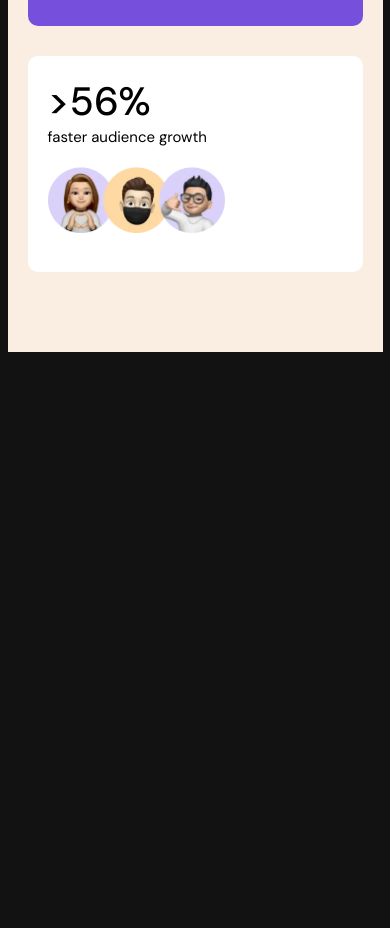
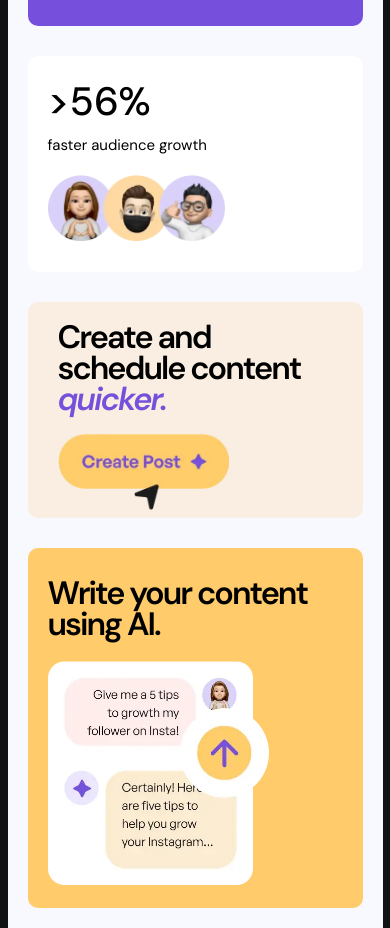
Before and after one commit to Johng117/bento-grid, a plain HTML site: page index.html in a window 390 px wide. Shown: the part 1590-2518 px from the top of the page. Before the commit the page ends 1942 px from the top, so only its background shows below. Drawn offline with Linux system fonts and the light colour scheme.

Commit message:
completion of mobile view

```diff
--- a/index.html
+++ b/index.html
@@ -55,8 +55,14 @@
         <h5 class="item-6-subtext">faster audience growth</h5>
         <img class="item-6-image" src="./assets/images/illustration-audience-growth.webp" alt="pictures of avatars"/>
       </article>
-      <article class="item-7"></article>
-      <article class="item-8"></article>
+      <article class="item-7">
+        <h1 class="item-7-text">Create and schedule content <i class="item-7-text-italic">quicker.</i></h1>
+        <img class="item-7-image" src="./assets/images/illustration-create-post.webp" alt="create post button with hovering cursor"/>
+      </article>
+      <article class="item-8">
+        <h1 class="item-8-text">Write your content using AI.</h1>
+        <img class="item-8-image" src="./assets/images/illustration-ai-content.webp" alt="chatbot conversation bubbles"/>
+      </article>
     </section>
   </body>
 </html>
--- a/styles.css
+++ b/styles.css
@@ -28,10 +28,10 @@ body {
 
 .main-container {
   max-width: 375px;
-  background-color: var(--yellow-100);
+  background-color: #f8f8ff;
   margin: 0 auto;
   display: grid;
-  grid-template-rows: 15rem 9rem 12rem 25rem 21rem 12rem 1fr 1fr;
+  grid-template-rows: 15rem 9rem 12rem 25rem 21rem 12rem 12rem 20rem;
   gap: 30px;
   padding: 20px;
 }
@@ -166,7 +166,7 @@ body {
   }
 
   & .item-6-subtext {
-    margin: 0 0 20px 0;
+    margin: 8px 0 20px 0;
     font-weight: 400;
   }
 
@@ -174,3 +174,45 @@ body {
     width: 60%;
   }
 }
+
+.item-7 {
+  width: 100%;
+  background-color: var(--yellow-100);
+  border-radius: var(--border-radius);
+  padding: 20px 20px 0 30px;
+
+  & .item-7-text {
+    margin: 0 0 20px 0;
+    font-size: 1.8rem;
+    letter-spacing: -2px;
+    font-weight: 600;
+    line-height: 95%;
+  }
+
+  & .item-7-text-italic {
+    color: var(--purple-500)
+  }
+
+  & .item-7-image {
+    width: 60%;
+  }
+}
+
+.item-8 {
+  width: 100%;
+  background-color: var(--yellow-500);
+  border-radius: var(--border-radius);
+  padding: 20px 20px 0 20px;
+
+  & .item-8-text {
+    margin: 10px 0 20px 0;
+    font-size: 1.8rem;
+    letter-spacing: -2px;
+    font-weight: 600;
+    line-height: 97%;
+  }
+
+  & .item-8-image {
+    width: 75%;
+  }
+}
```
